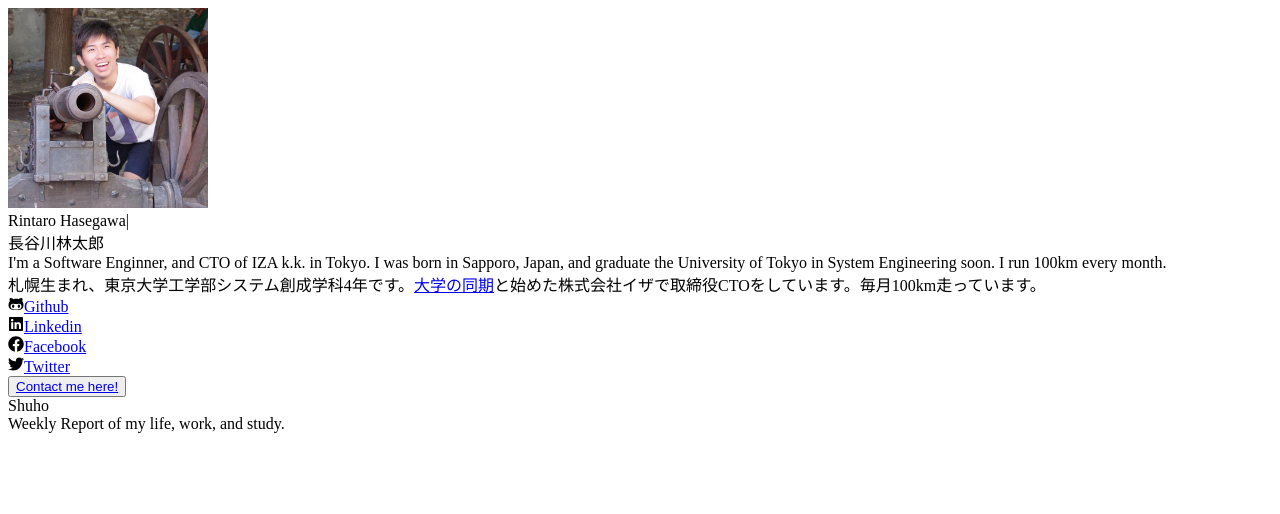
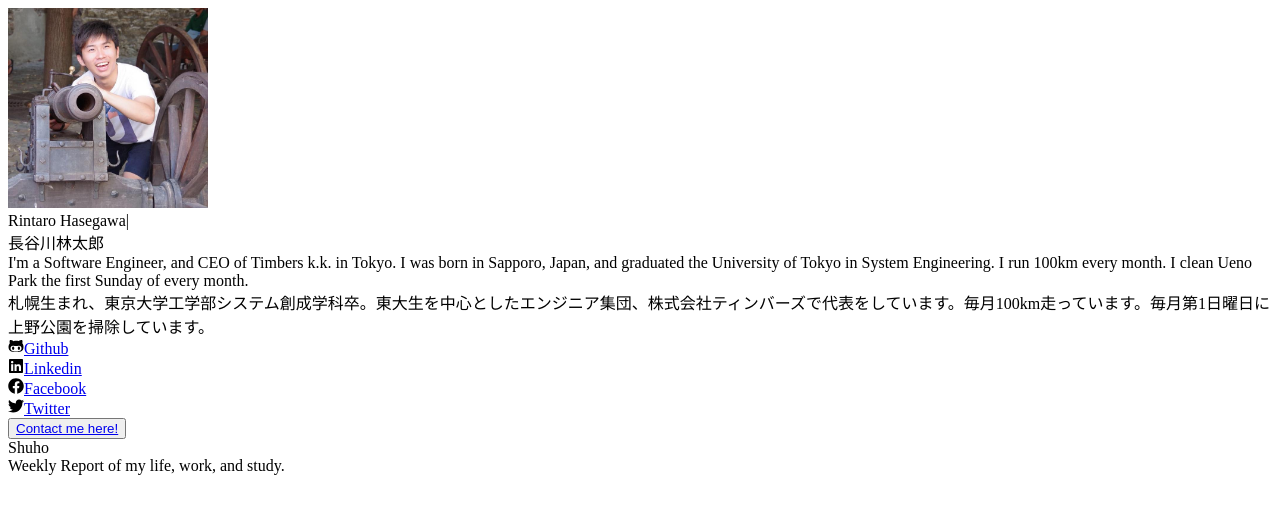
Before and after one commit to h13o/h13o.com, a Next.js app: page / in a window 1280 px wide. Shown: the top 514 px of the page. Built offline with nearby package versions, Linux system fonts and the light colour scheme.

Commit message:
feat: update programs

```diff
--- a/components/Hero.tsx
+++ b/components/Hero.tsx
@@ -1,13 +1,16 @@
-import Image from "next/image";
-import SocialMedia from "../components/SocialMedia";
-import { FaFacebook, FaGithubAlt, FaTwitter, FaLinkedin } from "react-icons/fa";
-import { motionComponentVariants, motionPageVariants } from "../framer-motion/motionVariants"
-import { motion } from "framer-motion"
+import Image from 'next/image';
+import Link from 'next/link';
+import {
+  FaFacebook, FaGithubAlt, FaTwitter, FaLinkedin,
+} from 'react-icons/fa';
+import { motion } from 'framer-motion';
+import SocialMedia from './SocialMedia';
+import { motionComponentVariants, motionPageVariants } from '../framer-motion/motionVariants';
 
 export default function Hero() {
   return (
-        <div className="flex sm:pt-64 pt-16 pb-16">
-            <div className="m-auto flex flex-col md:flex-row items-center">
+    <div className="flex pt-16 pb-16 sm:pt-64">
+      <div className="flex flex-col items-center m-auto md:flex-row">
         <div className="m-6">
           <Image
             src="/me.jpg"
@@ -20,46 +23,62 @@ export default function Hero() {
         </div>
         <div className="max-w-xl">
           <motion.div variants={motionComponentVariants}>
-                        <div className="text-2xl sm:text-3xl mb-4 flex sm:flex-row flex-col">
+            <div className="flex flex-col mb-4 text-2xl sm:text-3xl sm:flex-row">
               <div className="mr-4">
-                                <span className="text-green-500 font-bold">Rin</span>taro
+                <span className="font-bold text-green-500">Rin</span>
+                taro
                 Hasegawa
-                                <span className="mr-4"></span>|
+                <span className="mr-4" />
+                |
               </div>
               <div className="">
                 長谷川
-                                <span className=" text-green-500 font-bold ml-2">林</span>
+                <span className="ml-2 font-bold text-green-500 ">林</span>
                 太郎
               </div>
             </div>
           </motion.div>
           <motion.div variants={motionComponentVariants}>
-                        <div className="text-l mb-4">
-                            I'm a Software Enginner, and CTO of IZA k.k. in Tokyo. I was
-                            born in Sapporo, Japan, and graduate the University of Tokyo
-                            in System Engineering soon. I run 100km every month.
+            <div className="mb-4 text-l">
+              I'm a Software Engineer, and CEO of
+              {' '}
+              <Link href="https://www.timbers.jp">
+                <span className="text-green-500 cursor-pointer hover:underline">Timbers k.k.</span>
+              </Link>
+              {' '}
+              in Tokyo. I was born in Sapporo, Japan, and graduated the University of Tokyo
+              in System Engineering. I run 100km every month.
+              {' '}
+              <Link href="https://www.facebook.com/groups/232857645479012/about"><span className="text-green-500 cursor-pointer hover:underline">I clean Ueno Park the first Sunday of every month.</span></Link>
+
             </div>
           </motion.div>
           <motion.div variants={motionComponentVariants}>
-                        <div className="text-l mb-4">
-                            札幌生まれ、東京大学工学部システム創成学科4年です。<a href="https://yamada.land" className="underline hover:text-blue-500">大学の同期</a>と始めた株式会社イザで取締役CTOをしています。毎月100km走っています。
+            <div className="mb-4 text-l">
+              札幌生まれ、東京大学工学部システム創成学科卒。東大生を中心としたエンジニア集団、
+              <Link href="https://www.timbers.jp"><span className="text-green-500 cursor-pointer hover:underline">株式会社ティンバーズ</span></Link>
+
+              で代表をしています。毎月100km走っています。
+              <Link href="https://www.facebook.com/groups/232857645479012/about"><span className="text-green-500 cursor-pointer hover:underline">毎月第1日曜日に上野公園を掃除</span></Link>
+              しています。
+
             </div>
           </motion.div>
           <motion.div variants={motionComponentVariants}>
-                        <div className="flex flex-col md:flex-row text-2xl text-gray-900 mb-4">
-                            <div className="flex items-center mr-4 mb-2">
+            <div className="flex flex-col mb-4 text-2xl text-gray-900 md:flex-row">
+              <div className="flex items-center mb-2 mr-4">
                 <FaGithubAlt />
                 <span className="mr-1" />
                 <SocialMedia href="https://github.com/h13o">Github</SocialMedia>
               </div>
-                            <div className="flex items-center mr-4 mb-2">
+              <div className="flex items-center mb-2 mr-4">
                 <FaLinkedin />
                 <span className="mr-1" />
                 <SocialMedia href="https://www.linkedin.com/in/rintaro-hasegawa-b9b465143/">
                   Linkedin
                 </SocialMedia>
               </div>
-                            <div className="flex items-center mr-4 mb-2">
+              <div className="flex items-center mb-2 mr-4">
                 <FaFacebook />
                 <span className="mr-1" />
                 <SocialMedia href="https://www.facebook.com/DOZAEMORIN/">Facebook</SocialMedia>
@@ -73,7 +92,7 @@ export default function Hero() {
           </motion.div>
           <motion.div variants={motionComponentVariants}>
             <div className="">
-                            <button className="rounded bg-green-500 hover:bg-green-600 text-white p-4 max-w-xs w-full">
+              <button className="w-full max-w-xs p-4 text-white bg-green-500 rounded hover:bg-green-600">
                 <a href="mailto:rintaro.hasegawa@gmail.com">
                   Contact me here!
                 </a>
@@ -82,7 +101,6 @@ export default function Hero() {
           </motion.div>
         </div>
       </div>
-        </div >
-    )
-
+    </div>
+  );
 }
```
Also changed, not shown: hooks/usePageView.ts (+13 -13 lines), pages/index.tsx (+12 -13 lines). Lines whose indentation alone changed are shown as unchanged.
